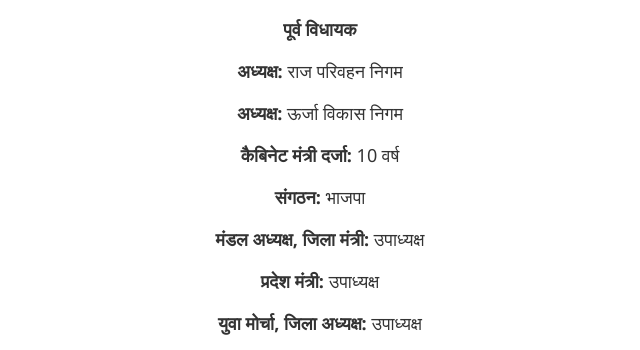
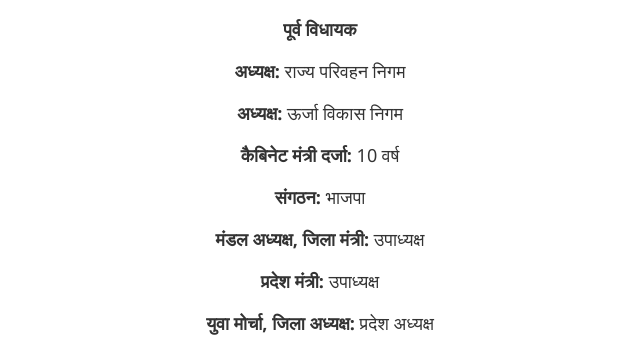
Before and after one commit to shivendrasinghchauhan/Mark-19, a plain HTML site: page index.html in a window 1280 px wide. Shown: the part 424-774 px from the top of the page, 320-960 px from the left. Drawn offline with Linux system fonts and the light colour scheme.

Commit message:
Update index.html

```diff
--- a/index.html
+++ b/index.html
@@ -86,13 +86,13 @@
         </div>
         <p class="contact">संपर्क करें: 8889888111</p>
         <p><strong>पूर्व विधायक</strong></p>
-        <p><strong>अध्यक्ष:</strong> राज परिवहन निगम</p>
+        <p><strong>अध्यक्ष:</strong> राज्य परिवहन निगम</p>
         <p><strong>अध्यक्ष:</strong> ऊर्जा विकास निगम</p>
         <p><strong>कैबिनेट मंत्री दर्जा:</strong> 10 वर्ष</p>
         <p><strong>संगठन:</strong> भाजपा</p>
         <p><strong>मंडल अध्यक्ष, जिला मंत्री:</strong> उपाध्यक्ष</p>
         <p><strong>प्रदेश मंत्री:</strong> उपाध्यक्ष</p>
-        <p><strong>युवा मोर्चा, जिला अध्यक्ष:</strong> उपाध्यक्ष</p>
+        <p><strong>युवा मोर्चा, जिला अध्यक्ष:</strong> प्रदेश अध्यक्ष</p>
         <p><strong>राष्ट्रीय:</strong> उपाध्यक्ष</p>
         <p><strong>पता:</strong> डाड़ियाखेड़ी हाउस, शुजालपुर मंडी, जिला शाजापुर, मध्य प्रदेश</p>
 
```
